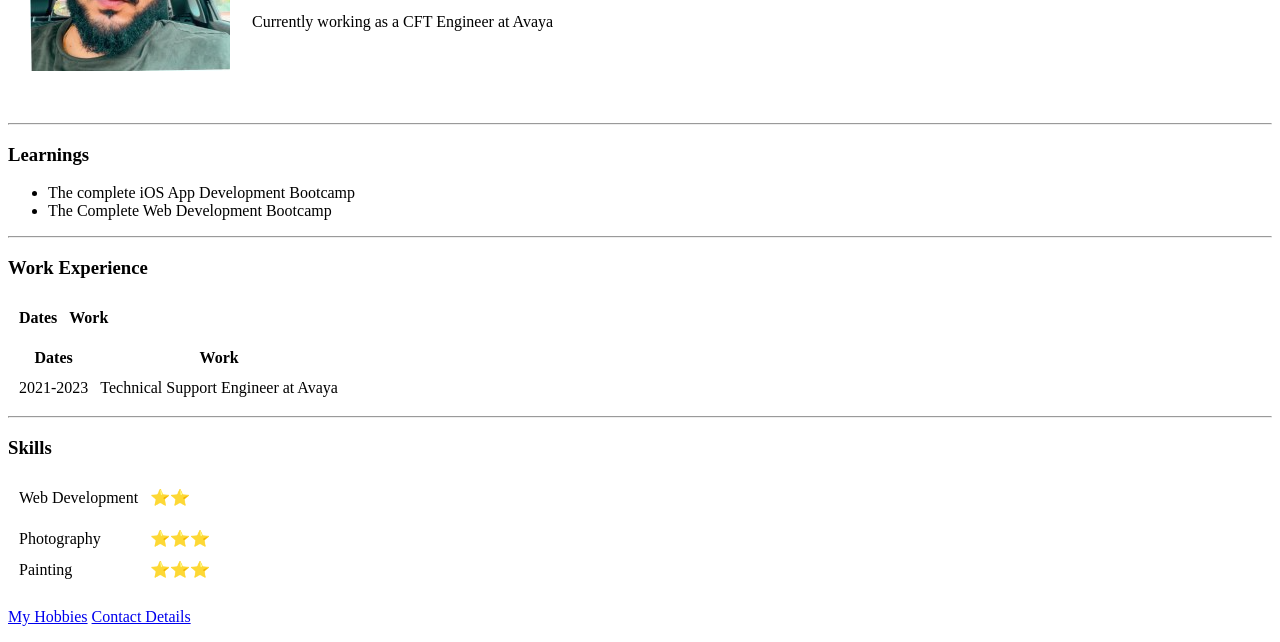
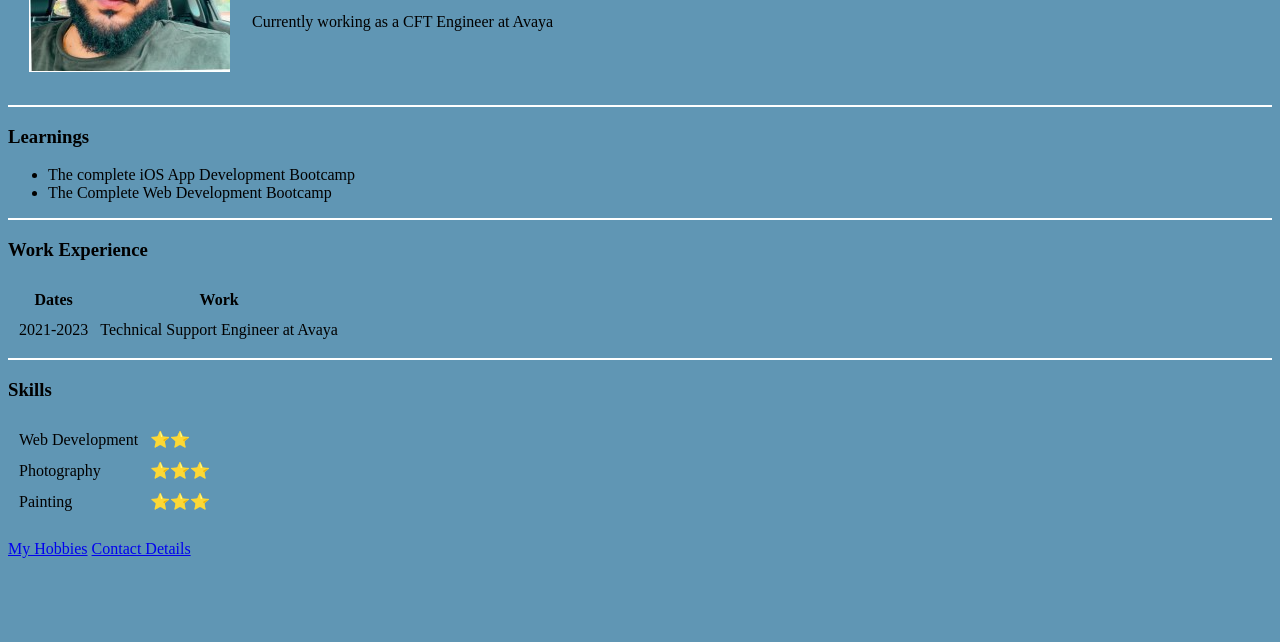
Before and after one commit to ajaykatoch369/CV, a plain HTML site: page index.html in a window 1280 px wide. Shown: the part 158-800 px from the top of the page. Drawn offline with Linux system fonts and the light colour scheme.

Commit message:
Update index.html

```diff
--- a/index.html
+++ b/index.html
@@ -2,6 +2,18 @@
 <head>
     <meta charset="UTF-8">
     <title>Ajay's Website😎</title>
+
+    <style>
+        body {
+            background-color: #6096B4;
+        }
+
+        hr{
+            background-color: white;
+            border-style: none;
+            height: 2px;
+        }
+    </style>
 </head>
 
 <body>
@@ -14,8 +26,6 @@
         </tr>
     </table>
 
-</br>
-
     <hr>
     <h3>Learnings</h3>
     <ul>
@@ -26,8 +36,7 @@
     <h3>Work Experience</h3>
     <table cellspacing="10">
     <thead>
-<th>Dates</th>
-<th>Work</th>
+
 
 <table cellspacing="10">
     <thead>
@@ -54,13 +63,12 @@
         <tr>
             <td>Web Development</td>
             <td>⭐⭐</td>
-            <tr>
+        </tr>
             <tr>
                 <td>Photography</td>
                 <td>⭐⭐⭐</td>
 
             </tr>
-
                 <td>Painting</td>
                 <td>⭐⭐⭐</td>
             </tr>
```
